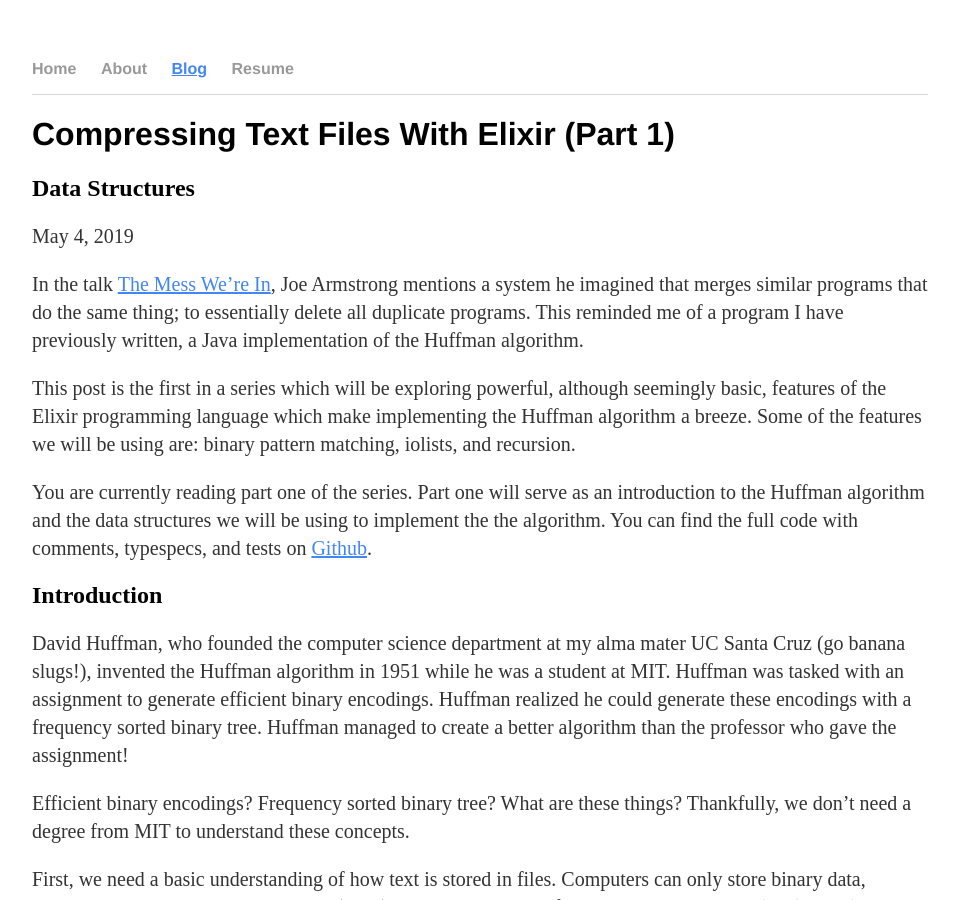
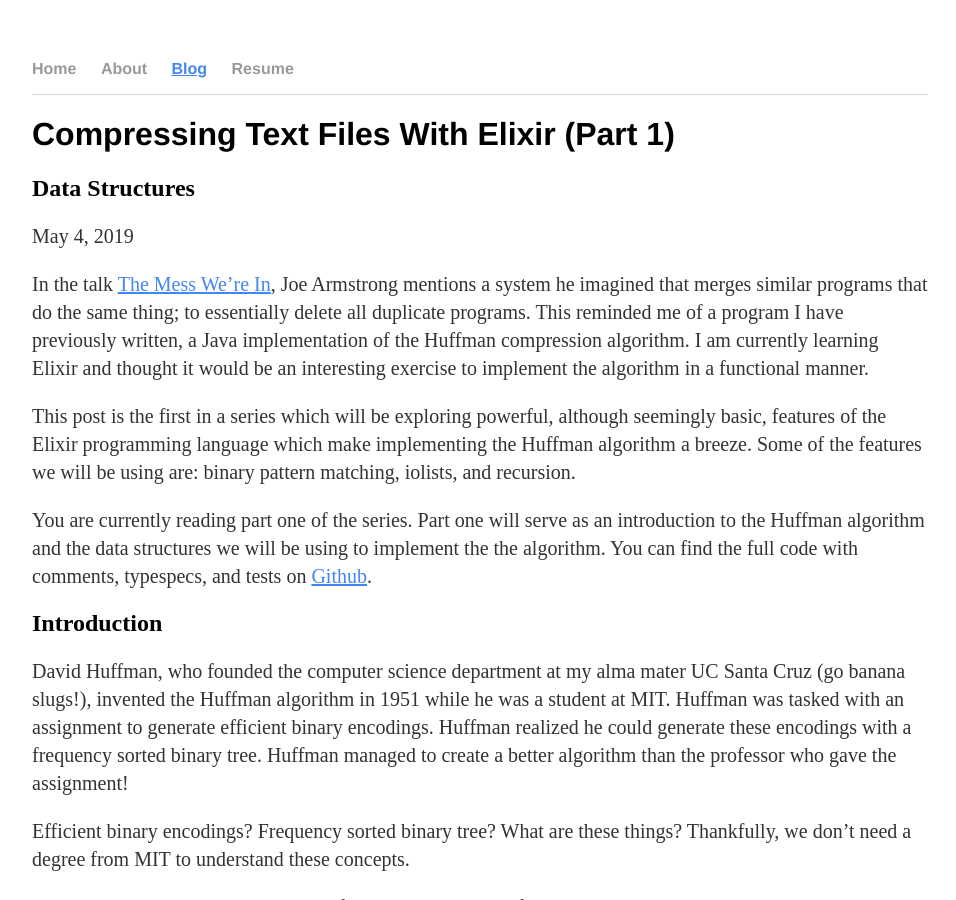
Before and after one commit to nickdichev/nickdichev.github.io, a Jekyll site: the page built from _posts/2019-05-04-huffman-elixir-part1.md, in a window 1280 px wide and 900 px high. Shown: the whole window, without its empty margins (160-1116 px from the left). Built offline with Jekyll 4.4.1, drawn with Linux system fonts in a browser that asks for light colours.

Commit message:
Update intro in blog post 1

```diff
--- a/_posts/2019-05-04-huffman-elixir-part1.md
+++ b/_posts/2019-05-04-huffman-elixir-part1.md
@@ -6,7 +6,7 @@ date: 2019-05-04
 lcb: "{%"
 ---
 
-In the talk [The Mess We're In](https://www.youtube.com/watch?v=lKXe3HUG2l4), Joe Armstrong mentions a system he imagined that merges similar programs that do the same thing; to essentially delete all duplicate programs. This reminded me of a program I have previously written, a Java implementation of the Huffman algorithm.
+In the talk [The Mess We're In](https://www.youtube.com/watch?v=lKXe3HUG2l4), Joe Armstrong mentions a system he imagined that merges similar programs that do the same thing; to essentially delete all duplicate programs. This reminded me of a program I have previously written, a Java implementation of the Huffman compression algorithm. I am currently learning Elixir and thought it would be an interesting exercise to implement the algorithm in a functional manner.
 
 This post is the first in a series which will be exploring powerful, although seemingly basic, features of the Elixir programming language which make implementing the Huffman algorithm a breeze. Some of the features we will be using are: binary pattern matching, iolists, and recursion.
 
```
